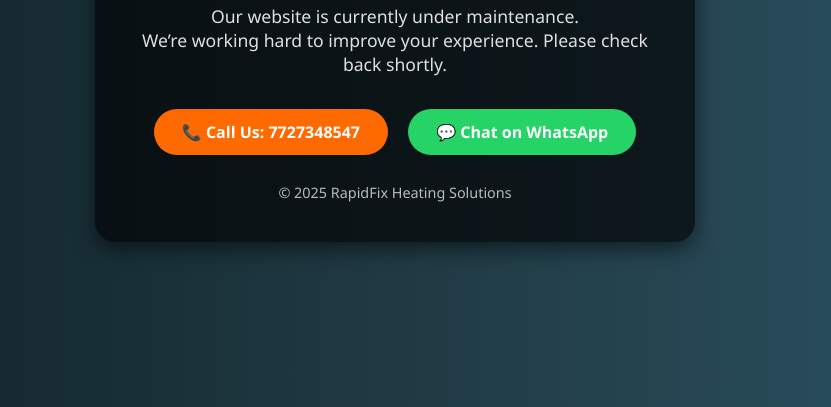
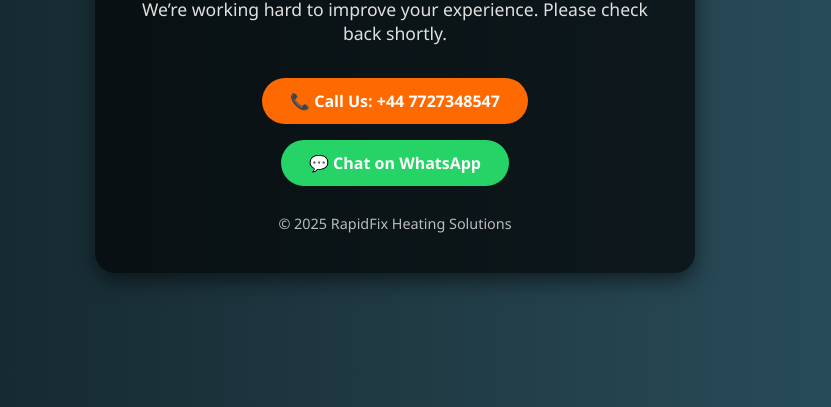
Before and after one commit to Akkiiiiiii/rapidFix-maintenance, a plain HTML site: page index.html in a window 1280 px wide. Shown: the part 393-800 px from the top of the page, without its empty margins (245-1076 px from the left). Drawn offline with Linux system fonts and the light colour scheme.

Commit message:
Update index.html

```diff
--- a/index.html
+++ b/index.html
@@ -119,7 +119,7 @@
       Our website is currently under maintenance. <br>
       We’re working hard to improve your experience. Please check back shortly.
     </p>
-    <a href="tel:7727348547" class="contact-btn">📞 Call Us: 7727348547</a>
+    <a href="tel:+447727348547" class="contact-btn">📞 Call Us: +44 7727348547</a>
     <a href="https://wa.me/917727348547" target="_blank" class="contact-btn whatsapp-btn">💬 Chat on WhatsApp</a>
     <div class="footer">© 2025 RapidFix Heating Solutions</div>
   </div>
```
